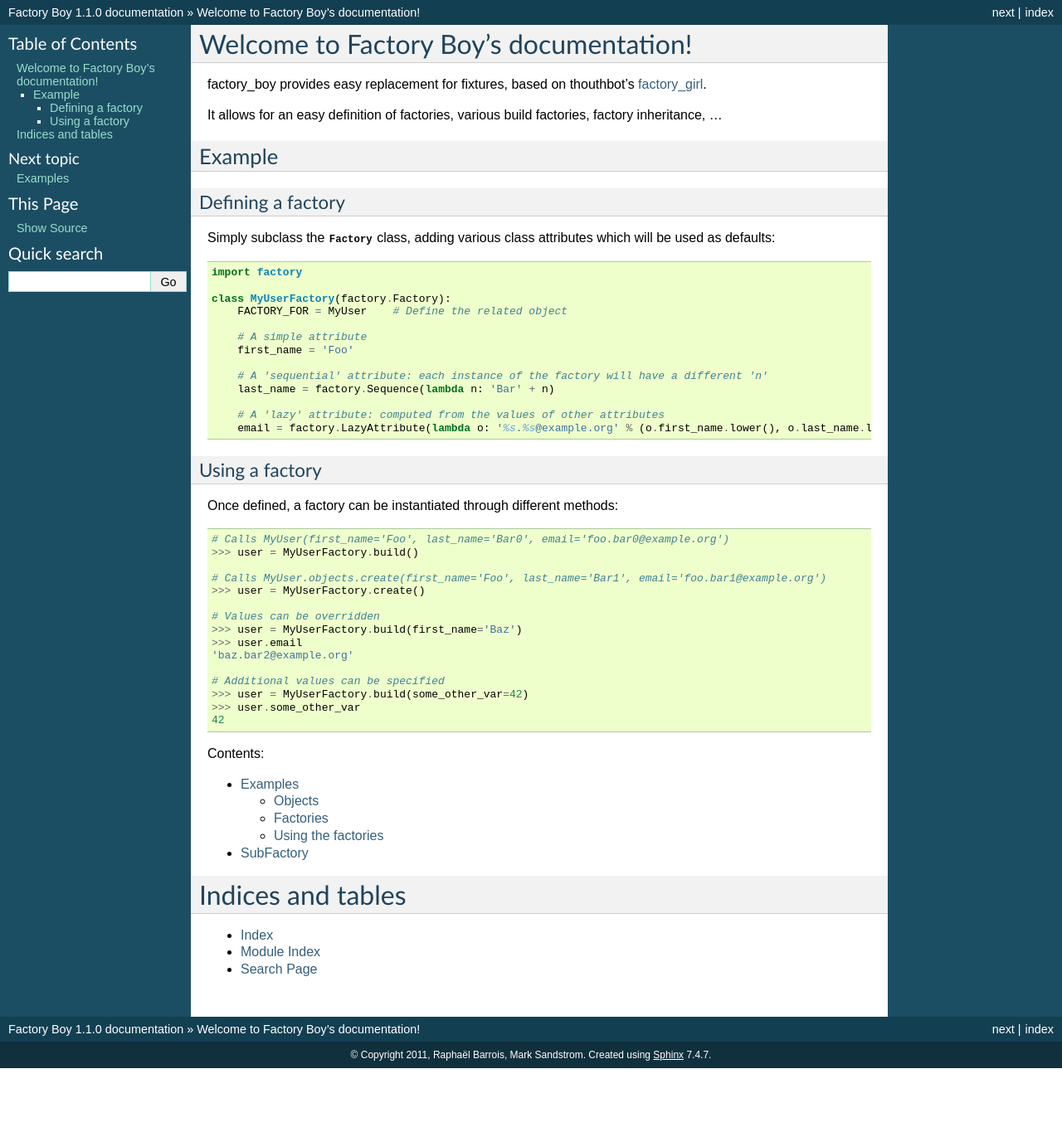
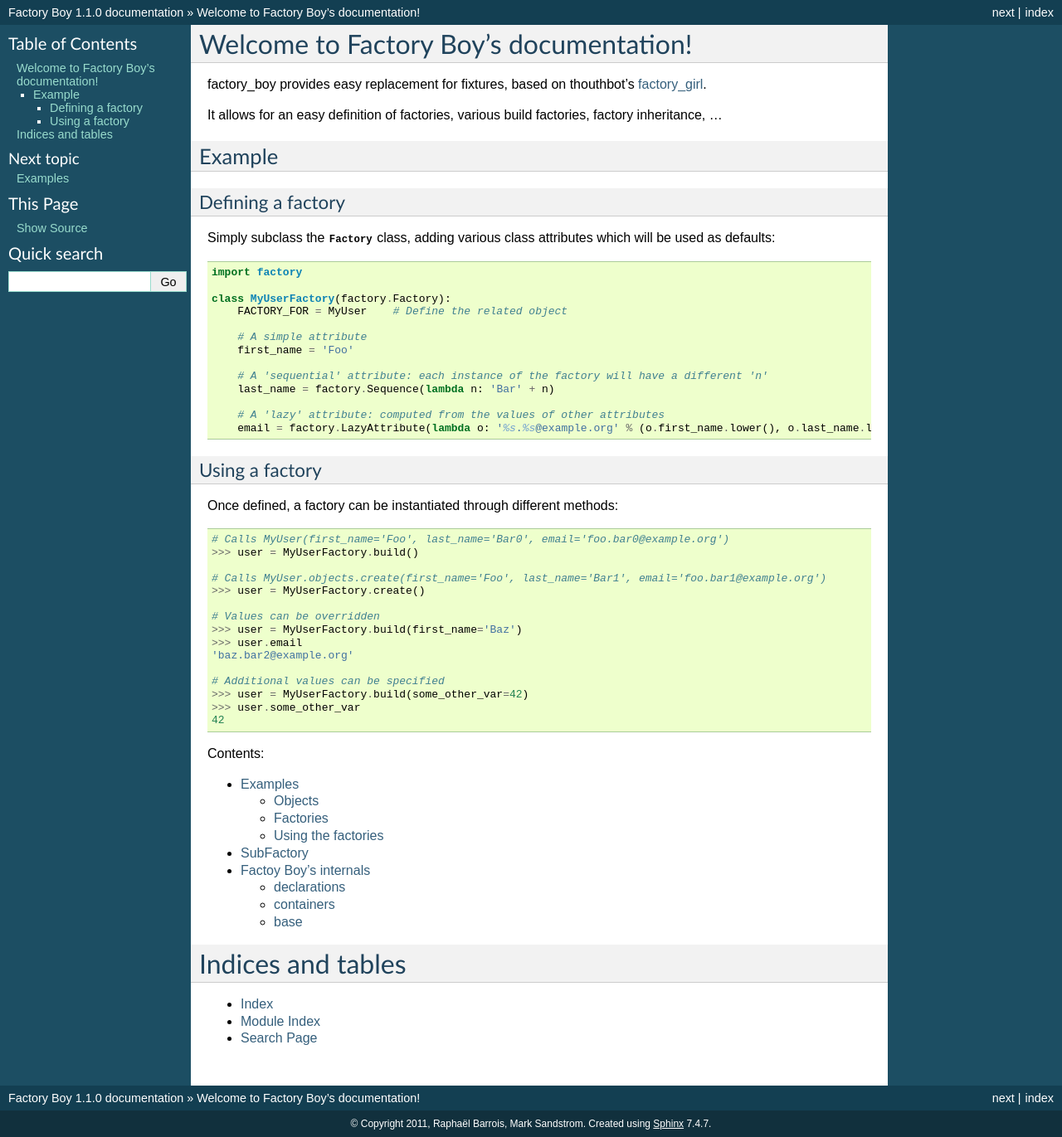
Before and after one commit to FactoryBoy/factory_boy, a Sphinx documentation site: the page built from docs/index.rst, in a window 1280 px wide. Shown: the whole page at 83% size. Built offline with Sphinx 7.4.7, drawn with Linux system fonts in a browser that asks for light colours; before the commit the page ends 1288 px from its top, so only the background shows below that.

Commit message:
Improve docs.
Signed-off-by: Raphaël Barrois <raphael.barrois@polytechnique.org>

```diff
--- a/docs/conf.py
+++ b/docs/conf.py
@@ -17,6 +17,7 @@
 # add these directories to sys.path here. If the directory is relative to the
 # documentation root, use os.path.abspath to make it absolute, like shown here.
 #sys.path.insert(0, os.path.abspath('.'))
+sys.path.insert(0, os.path.dirname(os.path.abspath('.')))
 
 # -- General configuration -----------------------------------------------------
 
--- a/docs/index.rst
+++ b/docs/index.rst
@@ -59,6 +59,7 @@
 
     examples
     subfactory
+    internals
 
 Indices and tables
 ==================
--- /dev/null
+++ b/docs/internals.rst
@@ -0,0 +1,24 @@
+Factoy Boy's internals
+======================
+
+
+declarations
+------------
+
+.. automodule:: factory.declarations
+    :members:
+
+
+containers
+----------
+
+.. automodule:: factory.containers
+    :members:
+
+
+
+base
+----
+
+.. automodule:: factory.base
+    :members:
```
